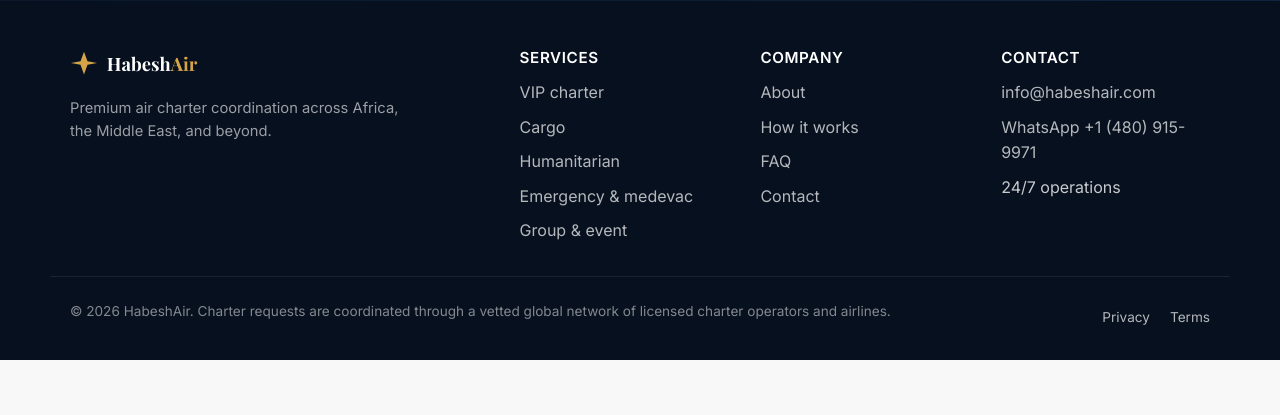
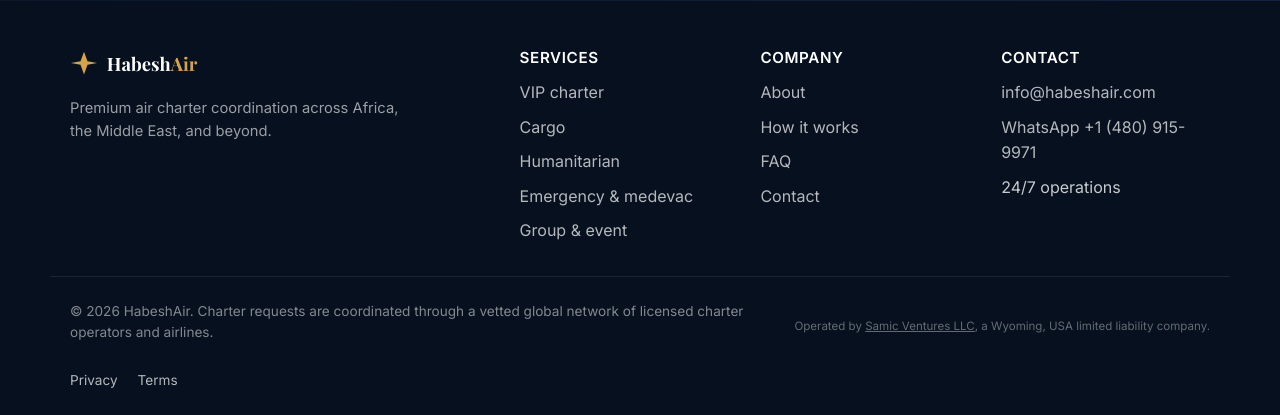
Before and after one commit to Samic333/habeshaair, a PHP site: page /index.php in a window 1280 px wide. Shown: the part 2910-3325 px from the top of the page. Before the commit the page ends 3270 px from the top, so only its background shows below. Run offline with PHP 8.4, Linux system fonts and the light colour scheme; some libraries are stand-ins or nearby versions.

Commit message:
chore(footer): add Samic Ventures LLC attribution

```diff
--- a/public_html/includes/footer.php
+++ b/public_html/includes/footer.php
@@ -56,6 +56,9 @@
   </div>
   <div class="container footer-bottom">
     <p>&copy; <?= date('Y') ?> <?= e(cfg('app.company')) ?>. Charter requests are coordinated through a vetted global network of licensed charter operators and airlines.</p>
+    <p class="footer-attribution" style="margin-top:6px;font-size:0.85em;opacity:0.75;">
+      Operated by <a href="https://samicventures.com" target="_blank" rel="noopener" style="color:inherit;text-decoration:underline;">Samic Ventures LLC</a>, a Wyoming, USA limited liability company.
+    </p>
     <ul class="footer-meta">
       <li><a href="/privacy.php">Privacy</a></li>
       <li><a href="/terms.php">Terms</a></li>
```
